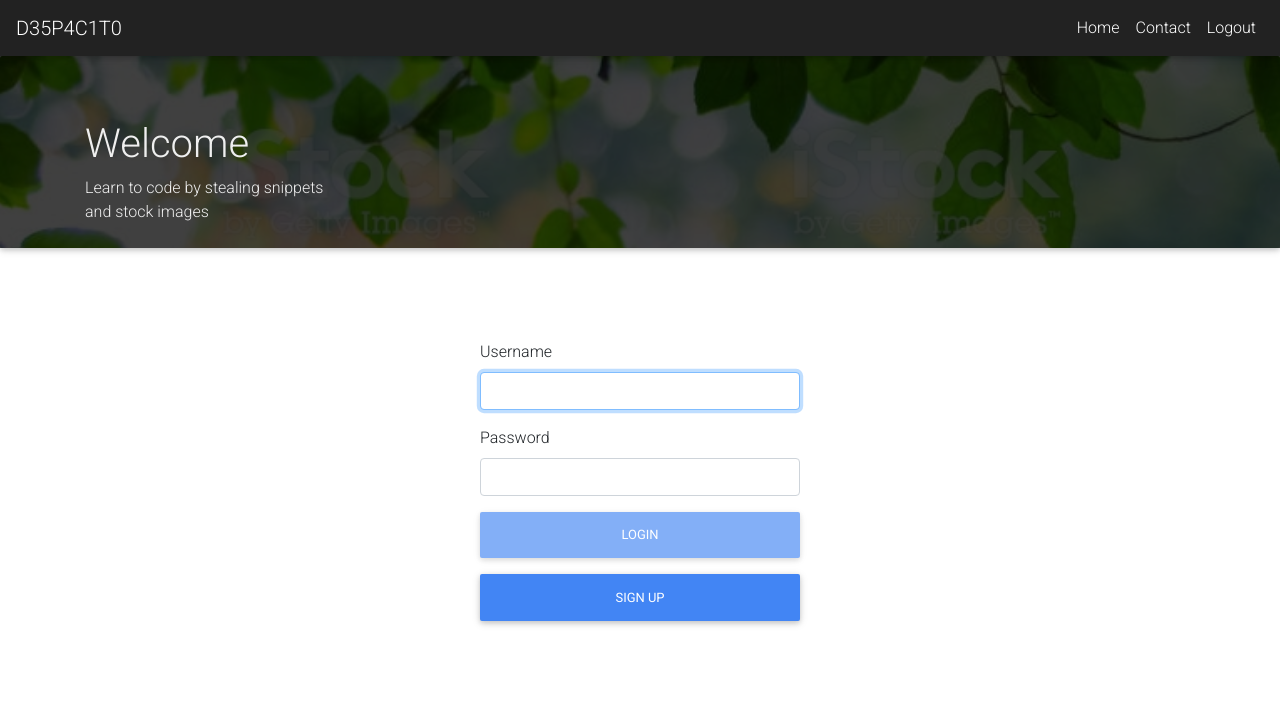
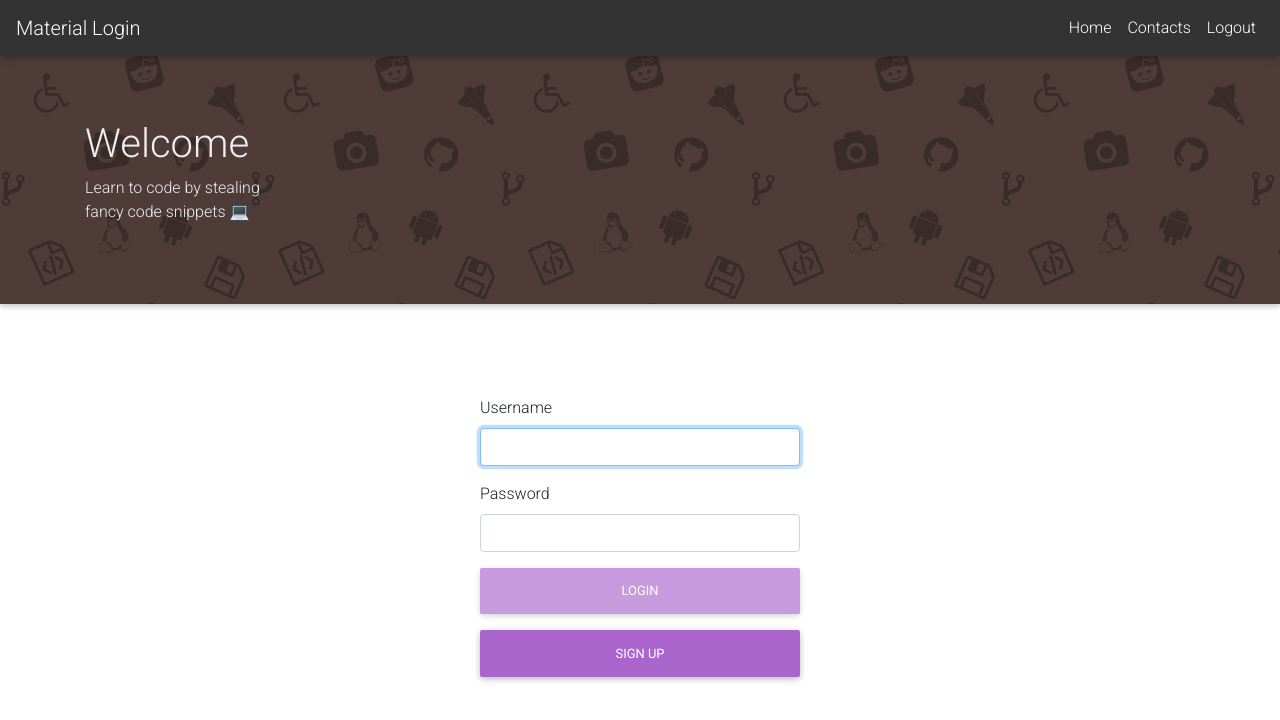
Before and after one commit to D35P4C1T0/webtoken-auth-frontend, a React (Create React App) app: page / in a window 1280 px wide. Shown: the top 720 px of the page. Built offline with nearby package versions, Linux system fonts and the light colour scheme.

Commit message:
Cosmetic changes

```diff
--- a/src/components/Contact.js
+++ b/src/components/Contact.js
@@ -1,9 +1,16 @@
 import React from "react"
+import { Button } from "react-bootstrap"
 
 export const Contact = () => (
   <div>
-    <h2>It's me, but on React</h2>
+    <h2>It's me, but on React!</h2>
 
-    <a href="https://github.com/D35P4C1T0">Check it out</a>
+    <br></br>
+
+    <p>
+      <Button variant="secondary" size="lg" href="https://github.com/D35P4C1T0">
+        Check it out
+      </Button>
+    </p>
   </div>
 )
--- a/src/components/Header.js
+++ b/src/components/Header.js
@@ -1,21 +1,20 @@
 import React from "react"
 import { Jumbotron as Jumbo, Container } from "react-bootstrap"
 import styled from "styled-components"
-import headerImage from "../assets/bg.jpg"
+import headerImage from "../assets/pattern.png"
 
 const Styles = styled.div`
   .jumbo {
-    background: url(${headerImage}) no-repeat fixed bottom;
-    background-size: cover;
+    background: url(${headerImage}) repeat fixed bottom;
+    // background-size: cover;
     color: #efefef;
-    height: 12em;
     position: relative;
     z-index: -2;
   }
 
   .overlay {
     background-color: #000;
-    opacity: 0.75;
+    opacity: 0.66;
     position: absolute;
     top: 0;
     left: 0;
@@ -32,7 +31,8 @@
       <Container>
         <h1>Welcome</h1>
         <p>
-          Learn to code by stealing snippets <br></br> and stock images
+          Learn to code by stealing
+          <br></br> fancy code snippets 💻
         </p>
       </Container>
     </Jumbo>
--- a/src/components/Home.js
+++ b/src/components/Home.js
@@ -3,7 +3,7 @@
 
 export const Home = () => (
   <div>
-    <h2>Hello {Auth.username}</h2>
+    <h2>Hello {Auth.username} 🍬</h2>
     <p>You're authenticated</p> <br></br>
     <p>
       {" "}
--- a/src/components/NavigationBar.js
+++ b/src/components/NavigationBar.js
@@ -6,7 +6,7 @@
 
 const Styles = styled.div`
   .navbar {
-    background-color: #222;
+    background-color: #333;
   }
 
   a,
@@ -15,15 +15,15 @@
     color: white;
 
     &:hover {
-      color: black;
+      color: teal;
     }
   }
 `
 
 export const NavigationBar = () => (
   <Styles>
-    <Navbar expand="lg">
-      <Navbar.Brand href="/">D35P4C1T0</Navbar.Brand>
+    <Navbar expand="lg" class="bg-dark">
+      <Navbar.Brand href="/">Material Login</Navbar.Brand>
       <Navbar.Toggle aria-controls="basic-navbar-nav" />
       <Navbar.Collapse id="basic-navbar-nav">
         <Nav className="ml-auto">
@@ -34,7 +34,7 @@
           </Nav.Item>
           <Nav.Item>
             <Nav.Link>
-              <Link to="/contact">Contact</Link>
+              <Link to="/contact">Contacts</Link>
             </Nav.Link>
           </Nav.Item>
           <Nav.Item>
--- a/src/containers/Login.js
+++ b/src/containers/Login.js
@@ -36,7 +36,7 @@
             autoFocus
             type="username"
             value={username}
-            onChange={e => setUsername(e.target.value)}
+            onChange={(e) => setUsername(e.target.value)}
           />
         </FormGroup>
         {/* <FormGroup controlId="email" bsSize="large">
@@ -52,16 +52,22 @@
           <FormLabel>Password</FormLabel>
           <FormControl
             value={password}
-            onChange={e => setPassword(e.target.value)}
+            onChange={(e) => setPassword(e.target.value)}
             type="password"
           />
         </FormGroup>
         <FormGroup>
-          <Button block disabled={!validateForm()} type="submit">
+          <Button
+            block
+            disabled={!validateForm()}
+            type="submit"
+            variant="secondary"
+          >
             Login
           </Button>
           <Button
             block
+            variant="secondary"
             onClick={() => {
               props.history.push("/signup")
             }}
```
Also changed, not shown: src/assets/logo.svg (added), src/assets/pattern.png (added).
